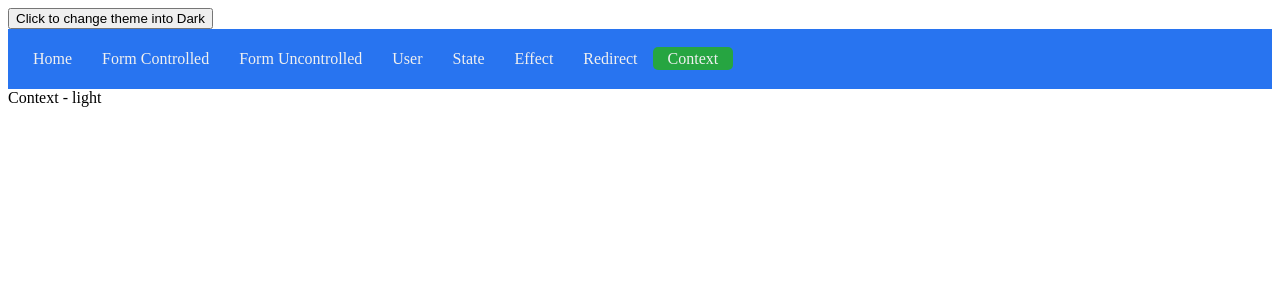
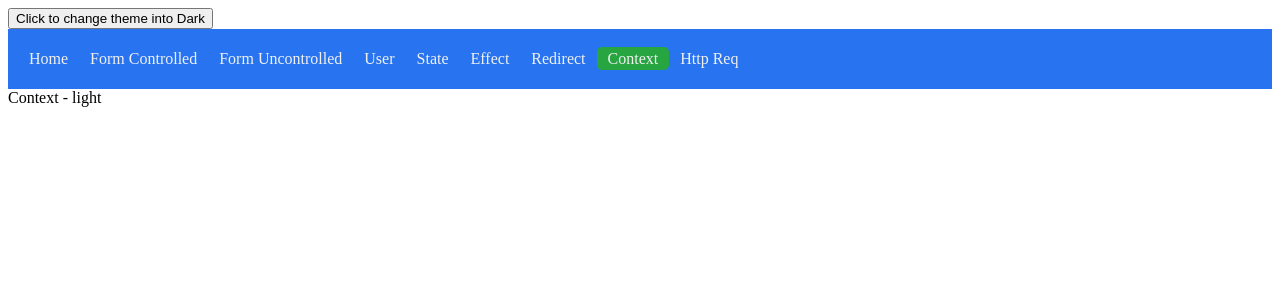
Before and after one commit to paravathmuhsin/react-basics, a React (Create React App) app: page /context in a window 1280 px wide. Shown: the top 300 px of the page. Built offline with nearby package versions, Linux system fonts and the light colour scheme.

Commit message:
http req

```diff
--- a/package.json
+++ b/package.json
@@ -6,6 +6,7 @@
     "@testing-library/jest-dom": "^5.17.0",
     "@testing-library/react": "^13.4.0",
     "@testing-library/user-event": "^13.5.0",
+    "axios": "^1.6.0",
     "react": "^18.2.0",
     "react-dom": "^18.2.0",
     "react-router-dom": "^6.17.0",
--- a/src/App.css
+++ b/src/App.css
@@ -16,7 +16,7 @@ h1.App {
 .nav ul li a {
   color: #f0f0f0;
   text-decoration: none;
-  padding: 3px 15px;
+  padding: 3px 11px;
 }
 
 .nav ul li a.active {
--- a/src/App.js
+++ b/src/App.js
@@ -31,6 +31,7 @@ const UseState = lazy(() => import("./UseState"));
 const UseEffect = lazy(() => import("./UseEffect"));
 const Redirect = lazy(() => import("./Redirect"));
 const Context = lazy(() => import("./Context"));
+const HttpReq = lazy(() => import("./HttpReq"));
 
 const ThemeContext = createContext("light");
 
@@ -111,6 +112,14 @@ function App() {
                   Context
                 </NavLink>
               </li>
+              <li>
+                <NavLink
+                  to="/http-req"
+                  className={({ isActive }) => (isActive ? "active" : "")}
+                >
+                  Http Req
+                </NavLink>
+              </li>
             </ul>
           </div>
           <Outlet />
@@ -149,6 +158,10 @@ function App() {
         {
           path: "context",
           element: <Context />,
+        },
+        {
+          path: "http-req",
+          element: <HttpReq />,
         },
       ],
     },
--- /dev/null
+++ b/src/HttpReq.js
@@ -0,0 +1,27 @@
+import axios from "axios";
+import React, { useEffect, useState } from "react";
+
+const HttpReq = () => {
+  const [users, setUsers] = useState([]);
+  useEffect(() => {
+    // fetch("https://jsonplaceholder.typicode.com/users")
+    //   .then((response) => response.json())
+    //   .then((json) => setUsers(json));
+    axios.get("https://jsonplaceholder.typicode.com/users").then((res) => {
+        setUsers(res.data);
+    });
+  }, []);
+  return (
+    <div>
+      HttpReq
+      {/* [<p>Leanne Graham</p>,<p>Ervin Howell</p>,<p>Clementine Bauch</p>] */}
+      {users.map((item) => (
+        <p key={item.id}>
+          {item.name} - {item.email}
+        </p>
+      ))}
+    </div>
+  );
+};
+
+export default HttpReq;
```
Also changed, not shown: 1 other file (tests, documents, lock files or other folders).
